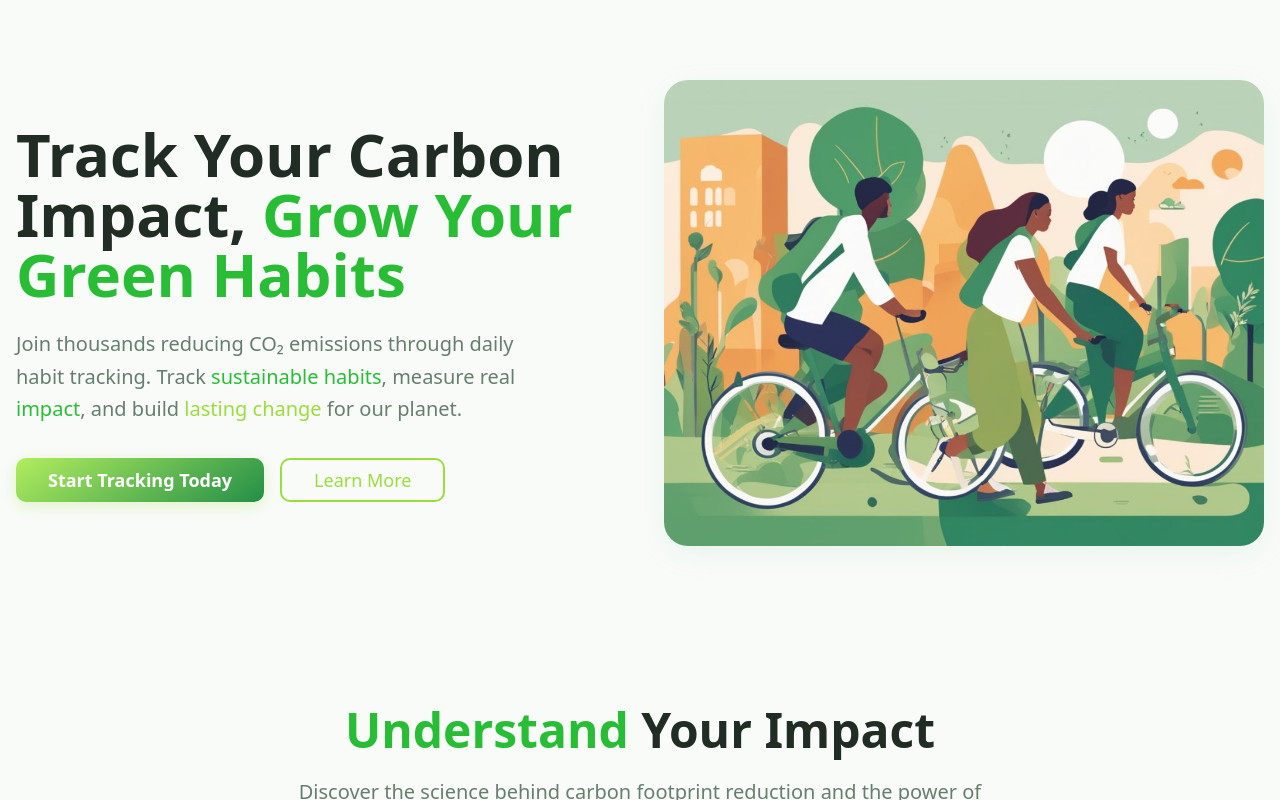
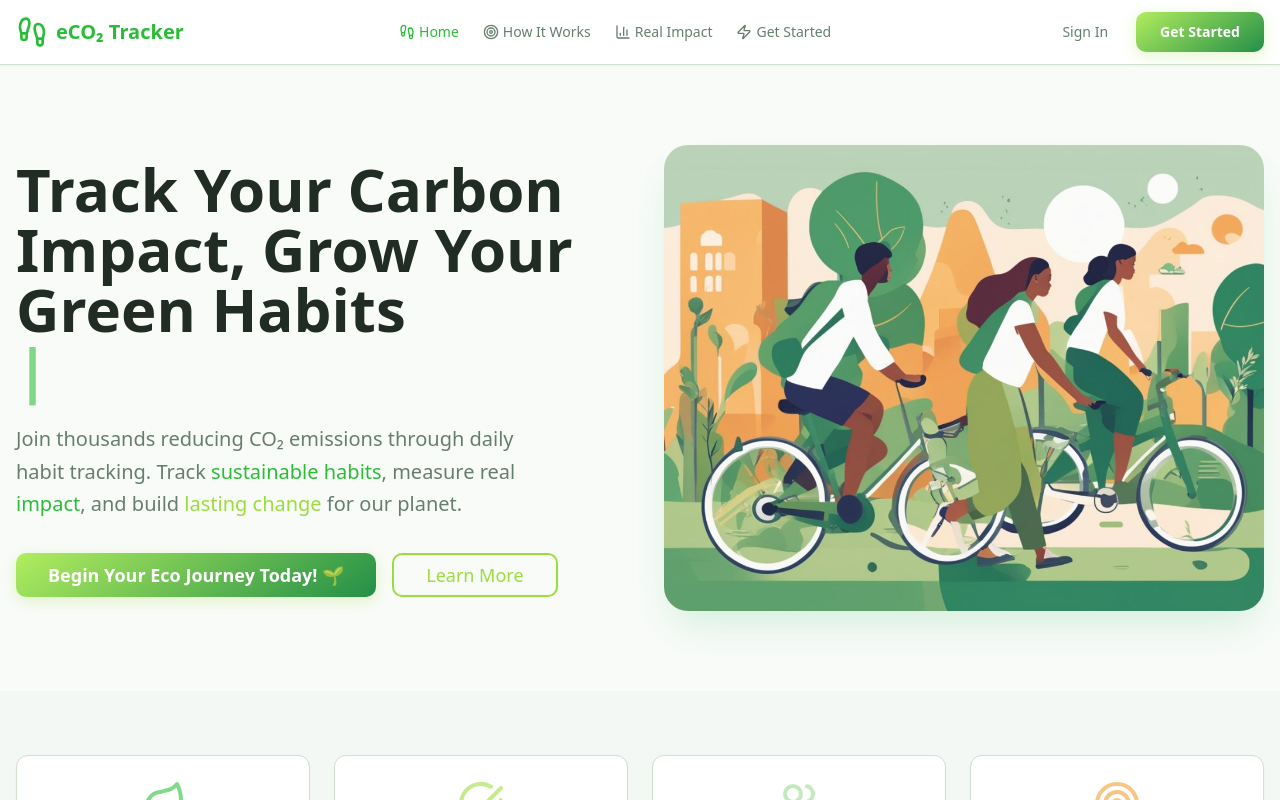
Before and after one commit to TTeerrtthh/green-habit-log, a React (Vite) app: page / in a window 1280 px wide. Shown: the top 800 px of the page. Built offline with nearby package versions, Linux system fonts and the light colour scheme; the HTML template or start-up script is replaced by a standard one.

Commit message:
Refactor: Use EnhancedHero component

```diff
--- a/src/App.tsx
+++ b/src/App.tsx
@@ -1,7 +1,7 @@
 import { useState, useEffect } from 'react';
 import { AuthProvider, useAuth } from '@/hooks/useAuth';
 import { LoadingScreen } from '@/components/LoadingScreen';
-import { HeroSection } from '@/components/HeroSection';
+import { EnhancedHero } from '@/components/EnhancedHero';
 import { Auth } from '@/pages/Auth';
 import { HabitTracker } from '@/components/HabitTracker';
 import { Dashboard } from '@/components/Dashboard';
@@ -52,7 +52,7 @@ function AppContent() {
     </div>
   );
   if (!user) {
-    if (showHero) return <HeroSection onGetStarted={handleGetStarted} />;
+    if (showHero) return <EnhancedHero onGetStarted={handleGetStarted} />;
     return <Auth />;
   }
 
```
